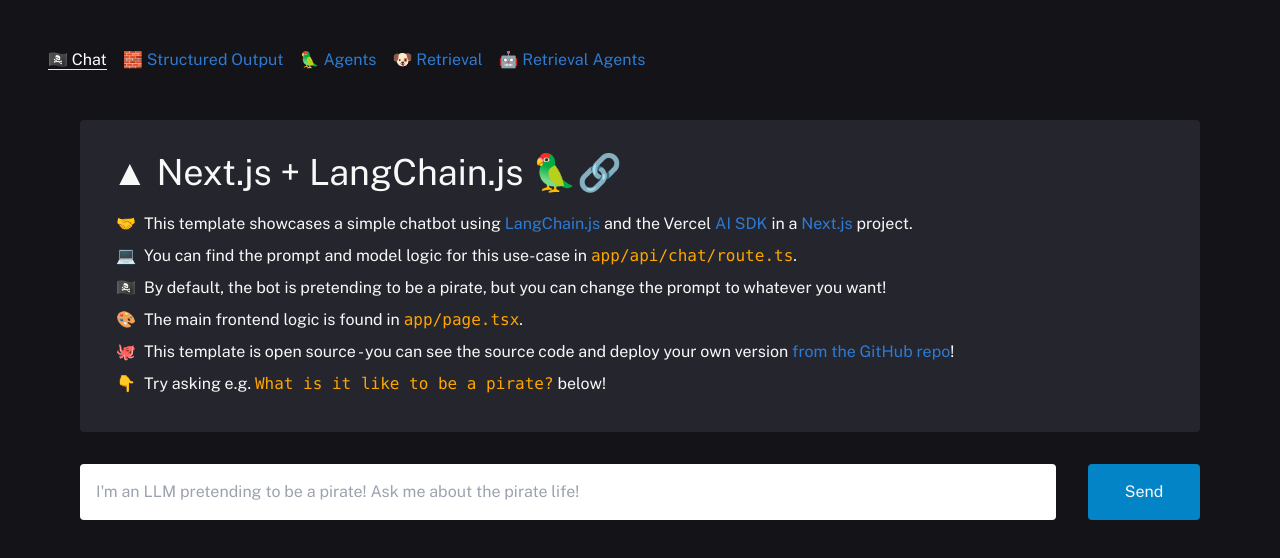
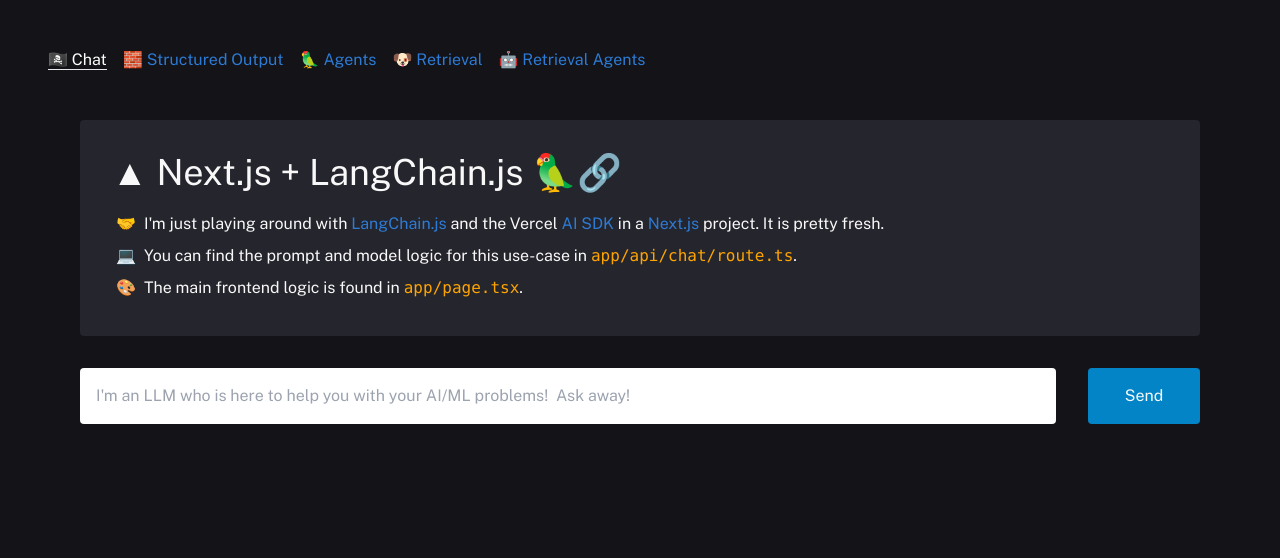
Before and after one commit to enw/enw-rag-llm, a Next.js app: page / in a window 1280 px wide. Shown: the top 558 px of the page. Built offline with nearby package versions, Linux system fonts and the light colour scheme.

Commit message:
remove demo/pirate stuff

```diff
--- a/app/page.tsx
+++ b/app/page.tsx
@@ -10,7 +10,7 @@
         <li className="text-l">
           🤝
           <span className="ml-2">
-            This template showcases a simple chatbot using{" "}
+            I'm just playing around with {" "}
             <a href="https://js.langchain.com/" target="_blank">
               LangChain.js
             </a>{" "}
@@ -22,7 +22,7 @@
             <a href="https://nextjs.org/" target="_blank">
               Next.js
             </a>{" "}
-            project.
+            project.  It is pretty fresh.
           </span>
         </li>
         <li className="hidden text-l md:block">
@@ -32,39 +32,13 @@
             <code>app/api/chat/route.ts</code>.
           </span>
         </li>
-        <li>
-          🏴‍☠️
-          <span className="ml-2">
-            By default, the bot is pretending to be a pirate, but you can change
-            the prompt to whatever you want!
-          </span>
-        </li>
         <li className="hidden text-l md:block">
           🎨
           <span className="ml-2">
             The main frontend logic is found in <code>app/page.tsx</code>.
           </span>
         </li>
-        <li className="text-l">
-          🐙
-          <span className="ml-2">
-            This template is open source - you can see the source code and
-            deploy your own version{" "}
-            <a
-              href="https://github.com/langchain-ai/langchain-nextjs-template"
-              target="_blank"
-            >
-              from the GitHub repo
-            </a>
-            !
-          </span>
-        </li>
-        <li className="text-l">
-          👇
-          <span className="ml-2">
-            Try asking e.g. <code>What is it like to be a pirate?</code> below!
-          </span>
-        </li>
+
       </ul>
     </div>
   );
@@ -72,8 +46,8 @@
     <ChatWindow
       endpoint="api/chat"
       emoji="🏴‍☠️"
-      titleText="Patchy the Chatty Pirate"
-      placeholder="I'm an LLM pretending to be a pirate! Ask me about the pirate life!"
+      titleText="My Helpful ML Buddy"
+      placeholder="I'm an LLM who is here to help you with your AI/ML problems!  Ask away!"
       emptyStateComponent={InfoCard}
     ></ChatWindow>
   );
```
